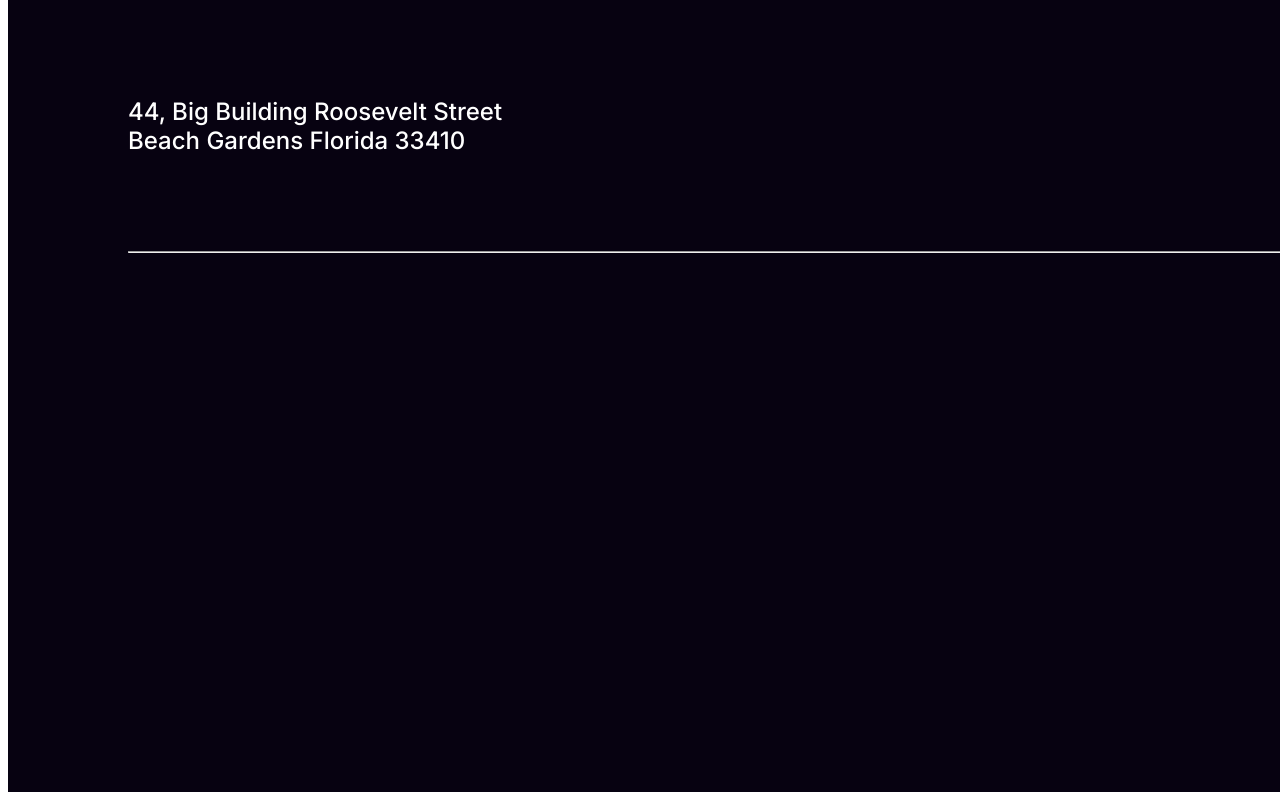
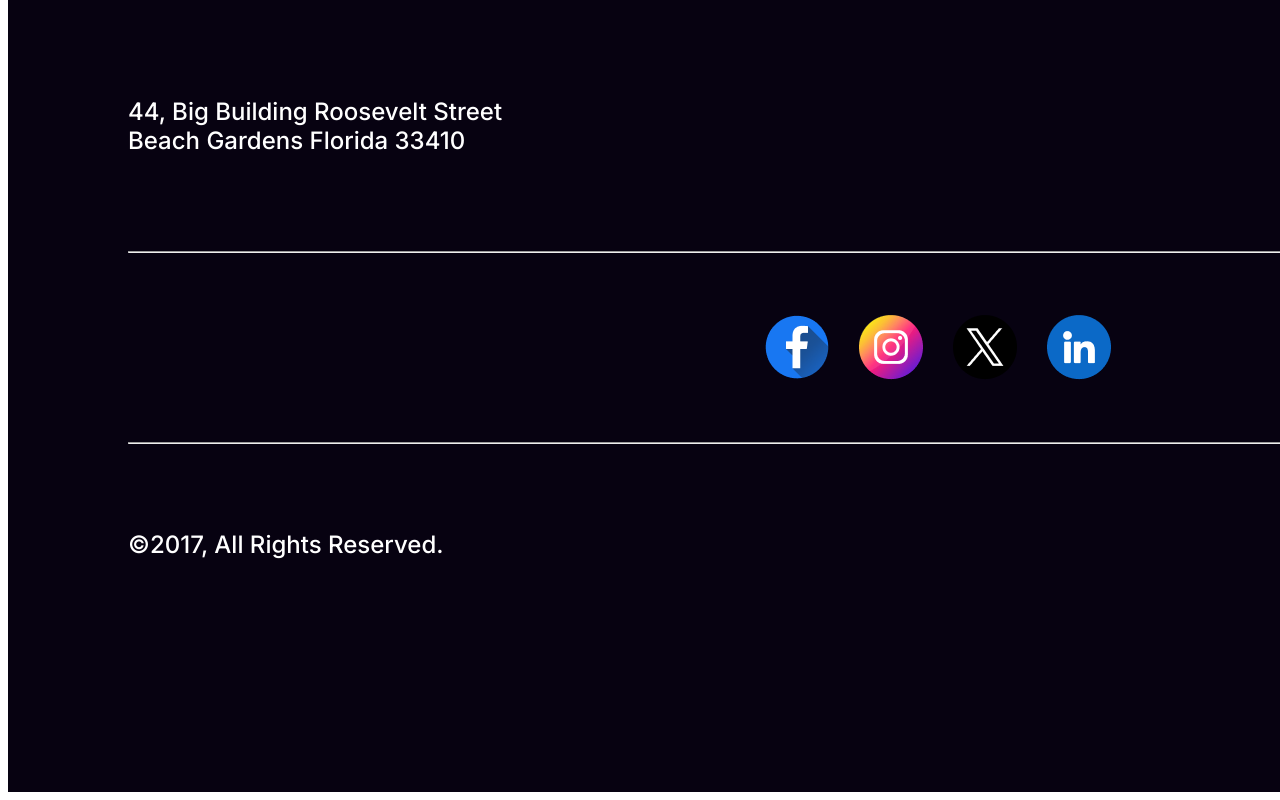
Before and after one commit to mehediibnjakir/B9A1-New-Year-Mehedi, a plain HTML site: page index.html in a window 1280 px wide. Shown: the part 5213-6013 px from the top of the page. Drawn offline with Linux system fonts and the light colour scheme.

Commit message:
footer final commit

```diff
--- a/index.html
+++ b/index.html
@@ -129,17 +129,23 @@
                         +00 123 584 124
                       </li>
                       <li>
-                        <a href="https://www.programming-hero.com/">www.programming-hero.com</a>
+                        <a href="https://www.programming-hero.com/" target="_blank">www.programming-hero.com</a>
                       </li>
                     </ul>
               </nav>
               <hr>
-              <div class="lair2">
+              <nav class="lair2">
+                <img src="images/Facebook.png" alt="">
+                <img src="images/Instagram.png" alt="">
+                <img src="images/Twitter.png" alt="">
+                <img src="images/Linkedin.png" alt="">
+              </nav>
+              <hr>
 
-              </div>
-              <div class="lair3">
-
-              </div>
+              <nav class="lair3">
+                <p>&copy;2017, All Rights Reserved.</p>
+                <button class="join">Unsubscribe</button>
+              </nav>
             </div>
     </footer>
   </body>
--- a/style/index.css
+++ b/style/index.css
@@ -408,7 +408,9 @@ font-family: 'Merriweather', serif; */
     font-size: 24px;
     padding: 120px;
 }
-
+hr {
+    color: rgba(255, 255, 255, 0.15);
+}
 .lair1 {
     display: flex;
     justify-content: space-between;
@@ -423,11 +425,52 @@ font-family: 'Merriweather', serif; */
     /* 166.667% */
     padding-top: 10px;
 }
+
 .contact li {
     list-style: none;
     margin-top: 10px;
 }
+
 .contact a {
     text-decoration: none;
     color: #FFF;
 }
+
+.lair2 {
+    display: flex;
+    justify-content: center;
+    align-items: center;
+    width: 100%;
+    padding: 50px 10px;
+    gap: 30px;
+}
+
+.lair2 img:hover {
+    transform: scale(1.3);
+    z-index: 1;
+}
+
+.lair3 {
+    display: flex;
+    justify-content: space-between;
+    padding-top: 50px;
+}
+
+.lair3 p {
+    color: #FFF;
+font-size: 24px;
+font-weight: 500;
+}
+
+.lair3 .join {
+    color: #FFF;
+    text-align: center;
+    font-family: Inter;
+    font-size: 20px;
+    font-weight: 700;
+    text-transform: uppercase;
+    border-radius: 50px;
+    background: #F00;
+    padding: 16px 32px;
+    border: none;
+}
```
